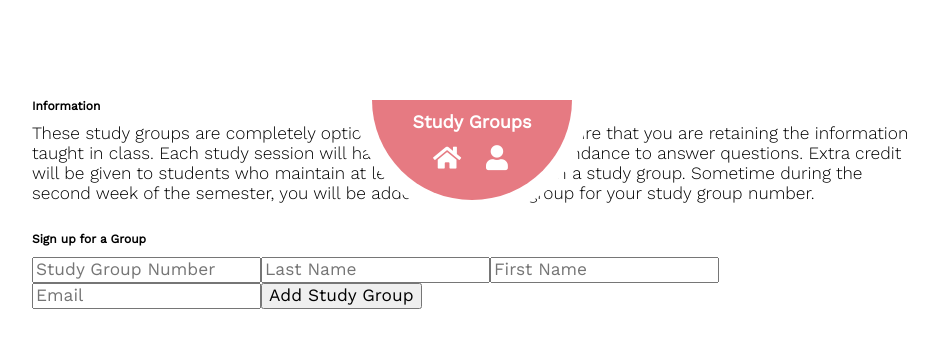
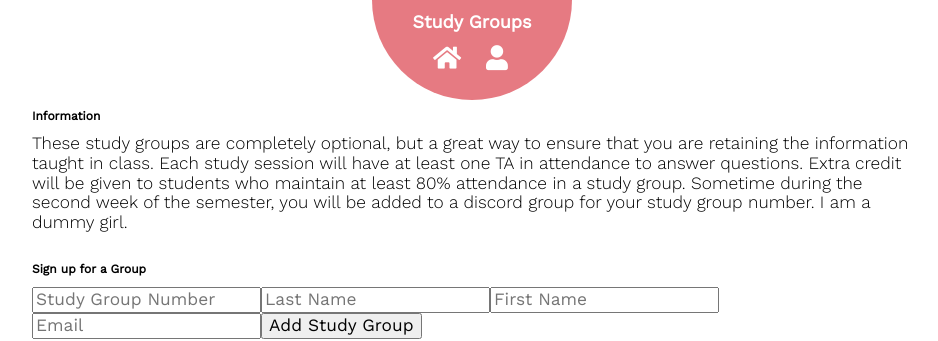
Before and after one commit to elliking1/cp5, a Vue app in the folder front-end/: page / in a window 1280 px wide. Shown: the top 341 px of the page, without its empty margins (168-1106 px from the left). Built offline with nearby package versions, Linux system fonts and the light colour scheme; no server answers.

Commit message:
Update Home.vue

```diff
--- a/front-end/src/views/Home.vue
+++ b/front-end/src/views/Home.vue
@@ -8,6 +8,7 @@
       be given to students who maintain at least 80% attendance in a study group. Sometime
       during the second week of the semester, you will be added to a discord group for
       your study group number.
+      I am a dummy girl.
       <br><br>
    </div>
       <h2>Sign up for a Group</h2>
@@ -97,6 +98,6 @@ export default {
 
 <style>
 #info {
-   margin-top: 100px;
+   padding-top: 100px;
 }
 </style>
```
